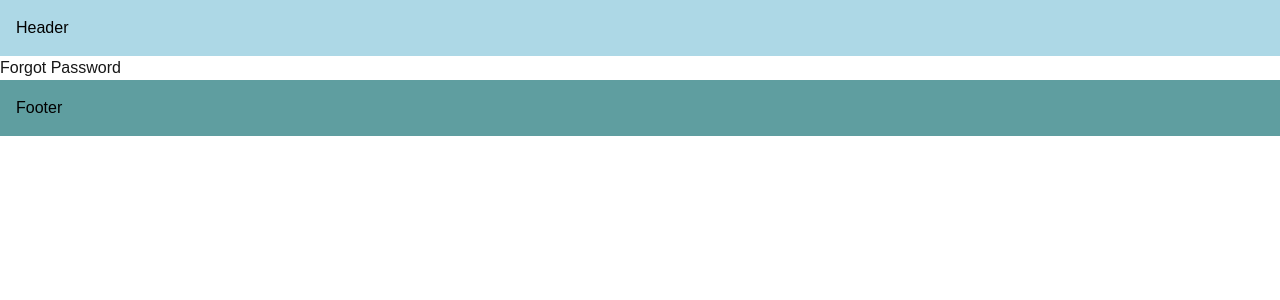
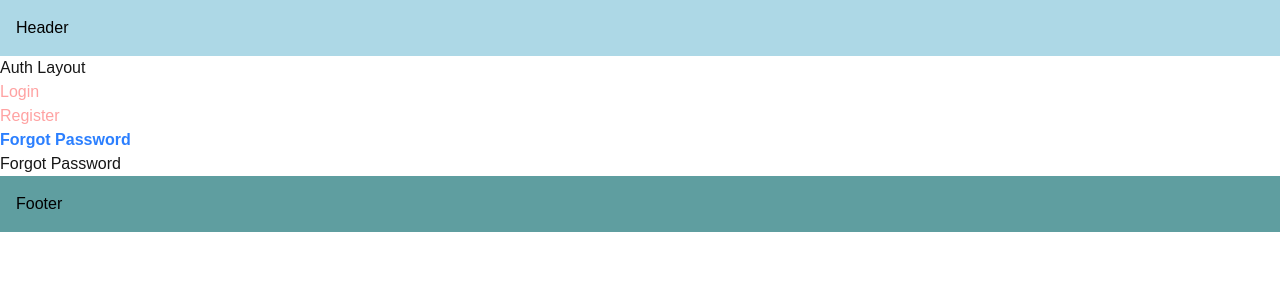
Before and after one commit to Hamimsiddiq007/next.js_00, a Next.js app: page /forgot-password in a window 1280 px wide. Shown: the top 300 px of the page. Built offline with nearby package versions, Linux system fonts and the light colour scheme.

Commit message:
active links

```diff
--- /dev/null
+++ b/app/(auth)/layout.tsx
@@ -0,0 +1,38 @@
+"use client";
+
+import Link from "next/link";
+import { usePathname } from "next/navigation";
+
+const navLinks = [
+  { name: "Login", href: "/login" },
+  { name: "Register", href: "/register" },
+  { name: "Forgot Password", href: "/forgot-password" },
+];
+
+export default function AuthLayout({
+  children,
+}: {
+  children: React.ReactNode;
+}) {
+  const pathname = usePathname();
+  return (
+    <>
+      <h1>Auth Layout</h1>
+      <ul>
+        {navLinks.map((link) => (
+          <li
+            key={link.href}
+            className={
+              pathname === link.href || pathname.startsWith(`${link.href}/`)
+                ? "text-blue-500 font-bold"
+                : "text-red-300"
+            }
+          >
+            <Link href={link.href}>{link.name}</Link>
+          </li>
+        ))}
+      </ul>
+      {children}
+    </>
+  );
+}
```
